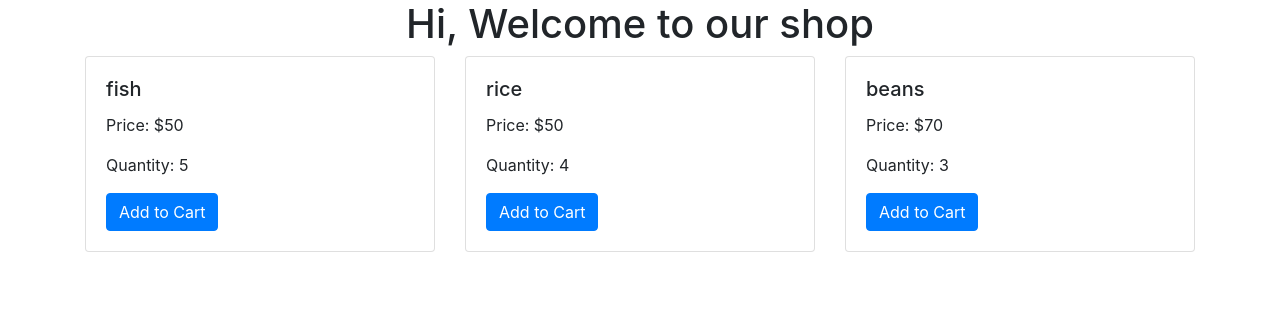
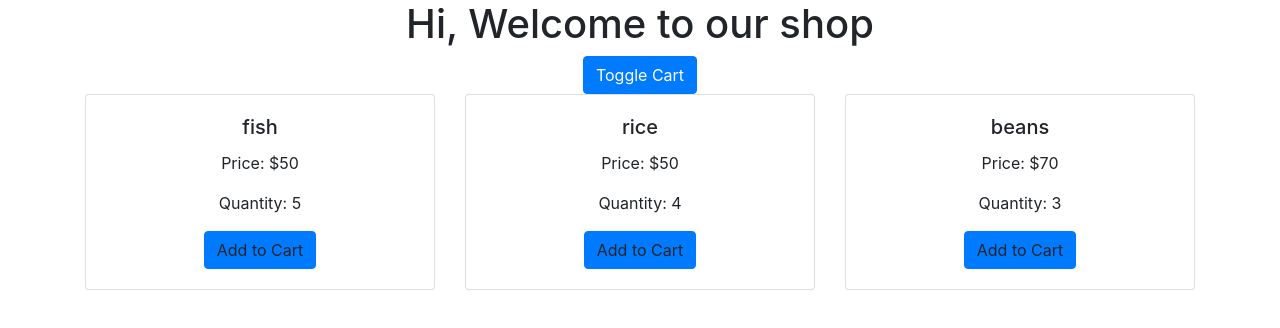
Before and after one commit to sparkplugnow/React-Shopping-Cart, a React (Create React App) app: page / in a window 1280 px wide. Shown: the top 328 px of the page. Built offline with nearby package versions, Linux system fonts and the light colour scheme.

Commit message:
Add to cart and remove from cart implemented

```diff
--- a/src/components/Cart/Cart.js
+++ b/src/components/Cart/Cart.js
@@ -0,0 +1,11 @@
+import React from "react";
+import ItemList from "../Item-list/Item-list";
+const cart = props => {
+  return (
+    <div className="container">
+      <ItemList list={props.list} clicked={(id) => props.clicked(id)} btn="Remove from Cart" />
+    </div>
+  );
+};
+
+export default cart;
--- a/src/components/Inventory/Inventory.js
+++ b/src/components/Inventory/Inventory.js
@@ -1,12 +1,11 @@
-import React from 'react';
-import ItemList from '../Item-list/Item-list';
-const inventory = (props) => {
-    return (
-        <div className="container">
-        <ItemList
-            list={props.list}/>
-            </div>
-    )
-}
+import React from "react";
+import ItemList from "../Item-list/Item-list";
+const inventory = props => {
+  return (
+    <div className="container">
+      <ItemList list={props.list} clicked={props.clicked} btn="Add to Cart" />
+    </div>
+  );
+};
 
 export default inventory;
--- a/src/components/Item-list/Item-list.js
+++ b/src/components/Item-list/Item-list.js
@@ -5,12 +5,12 @@ const itemlist = (props) => {
     return (
         <div className="row">
             {props.list.map((item, index) => {
-                return (<div className="col-md-4"><Item
+                return (<div key={item.id} className="col-md-4"><Item
                     name={item.name}
                     price={item.price}
-                    key={item.id}
                     quantity={item.quantity}
-                    btn="Add to Cart"/></div>)
+                    click={() => props.clicked(item.id)}
+                    btn={props.btn}/></div>)
             })}
         </div>
     )
--- a/src/components/Item-list/Items/Items.js
+++ b/src/components/Item-list/Items/Items.js
@@ -7,7 +7,7 @@ const items = (props) => {
                 <h5 className="card-title">{props.name}</h5>
                 <p className="card-text">Price: ${props.price}</p>
                 <p className="card-text">Quantity: {props.quantity}</p>
-                <a href="#" className="btn btn-primary">{props.btn}</a>
+                <a onClick={props.click} className="btn btn-primary">{props.btn}</a>
             </div>
         </div>
     )
--- a/src/containers/App.css
+++ b/src/containers/App.css
@@ -1,6 +1,5 @@
 .App {
   text-align: center;
-  background-color: blue;
 }
 
 .App-logo {
--- a/src/containers/App.js
+++ b/src/containers/App.js
@@ -2,6 +2,7 @@ import React, {Component} from 'react';
 
 import './App.css';
 import Inventory from '../components/Inventory/Inventory';
+import Cart from '../components/Cart/Cart';
 
 class App extends Component {
     state = {
@@ -14,17 +15,72 @@ class App extends Component {
         showCart: false
     };
 
+    addToCart = (id) => {
+        const inventoryIndex = this.state.inventory.findIndex(p => {
+            return p.id === id;
+        });
+
+        const inventoryItem = { ...this.state.inventory[inventoryIndex] };
+        inventoryItem.quantity -= 1;
+        const inventory = [...this.state.inventory];
+        inventory[inventoryIndex] = inventoryItem;
+
+
+        const cartIndex = this.state.cart.findIndex(c => {
+            return c.id === id;
+        });
+        let cart = [ ...this.state.cart ];
+        if (cartIndex >= 0) {
+            const cartItem = { ...this.state.cart[cartIndex] };
+            cartItem.quantity += 1;
+            cart[cartIndex] = cartItem;
+        } else {
+            const cartItem = { ...inventoryItem };
+            cartItem.quantity = 1;
+            cart.push(cartItem);
+        }
+        this.setState({inventory: inventory, cart: cart, showCart: false})
+    }
+
+    removeFromCart = (id) => {
+        const cartIndex = this.state.cart.findIndex(p => {
+            return p.id === id;
+        });
+
+        const cartItem = { ...this.state.cart[cartIndex] };
+        cartItem.quantity -= 1;
+        const cart = [...this.state.cart];
+        cart[cartIndex] = cartItem;
+
+
+        const inventoryIndex = this.state.inventory.findIndex(c => {
+            return c.id === id;
+        });
+        let inventory = [ ...this.state.inventory ];
+        const inventoryItem = { ...this.state.inventory[inventoryIndex] };
+        inventoryItem.quantity += 1;
+        inventory[inventoryIndex] = inventoryItem;
+
+        this.setState({inventory: inventory, cart: cart, showCart: true})
+    }
+
+    toggleCart = () => {
+        const doesShow = this.state.showCart;
+        this.setState({showCart: !doesShow});
+    }
+
     render() {
         let items = null;
         if (this.state.showCart) {
-            items = this.state.cart
+            items = <Cart list={this.state.cart} clicked={this.removeFromCart} />
         } else {
-            items = <Inventory list={this.state.inventory} />
+            items = <Inventory list={this.state.inventory} clicked={this.addToCart} />
         }
 
         return (
-            <div>
-                <h1 className="text-center">Hi, Welcome to our shop</h1>
+            <div className="App">
+                <h1>Hi, Welcome to our shop</h1>
+                <button onClick={this.toggleCart} className="btn btn-primary">Toggle Cart</button>
                 {items}
             </div>
         )
```
